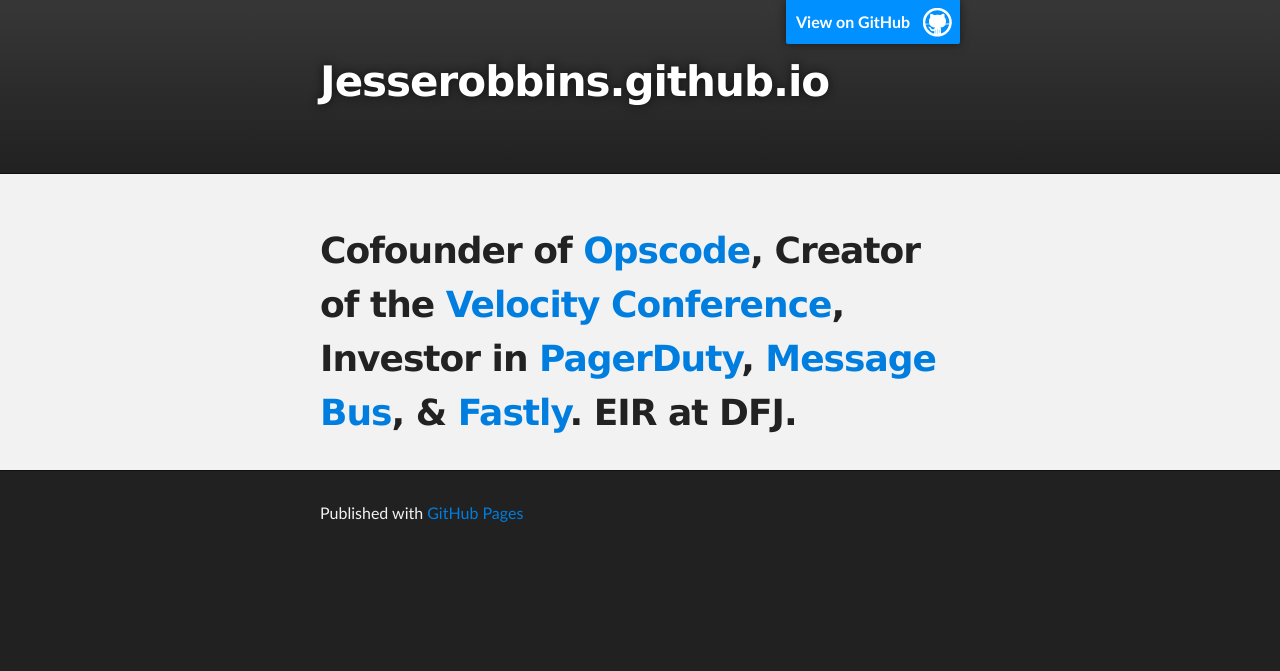
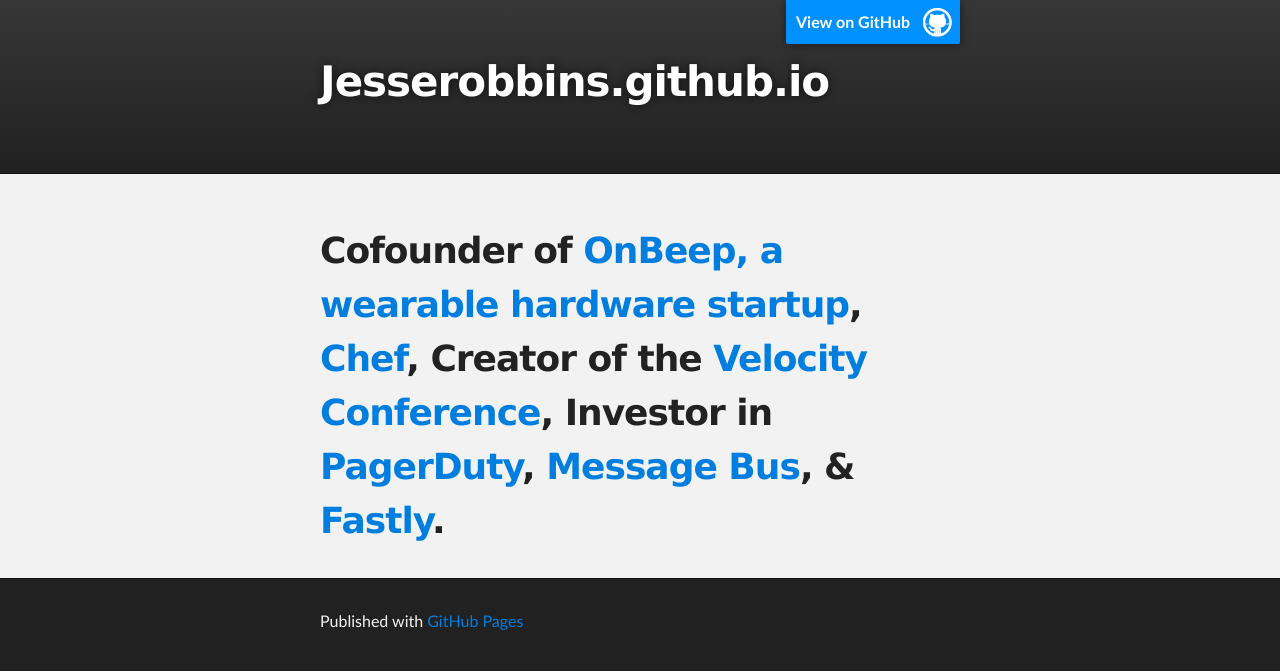
Before and after one commit to jesserobbins/jesserobbins.github.io, a plain HTML site: page index.html in a window 1280 px wide. Drawn offline with Linux system fonts and the light colour scheme.

Commit message:
Update index.html

```diff
--- a/index.html
+++ b/index.html
@@ -27,7 +27,7 @@
     <!-- MAIN CONTENT -->
     <div id="main_content_wrap" class="outer">
       <section id="main_content" class="inner">
-        <h1>Cofounder of <a href="http://www.opscode.com/">Opscode</a>, Creator of the <a href="http://www.velocityconf.com">Velocity Conference</a>, Investor in <a href="http://www.pagerduty.com">PagerDuty</a>, <a href="http://www.messagebus.com/">Message Bus</a>, &amp; <a href="http://www.fastly.com/">Fastly</a>. EIR at DFJ.</h1>
+        <h1>Cofounder of <a href="http://get.onbeep.com/">OnBeep, a wearable hardware startup</a>, <a href="http://www.getchef.com/">Chef</a>, Creator of the <a href="http://www.velocityconf.com">Velocity Conference</a>, Investor in <a href="http://www.pagerduty.com">PagerDuty</a>, <a href="http://www.messagebus.com/">Message Bus</a>, &amp; <a href="http://www.fastly.com/">Fastly</a>.</h1>
       </section>
     </div>
 
```
